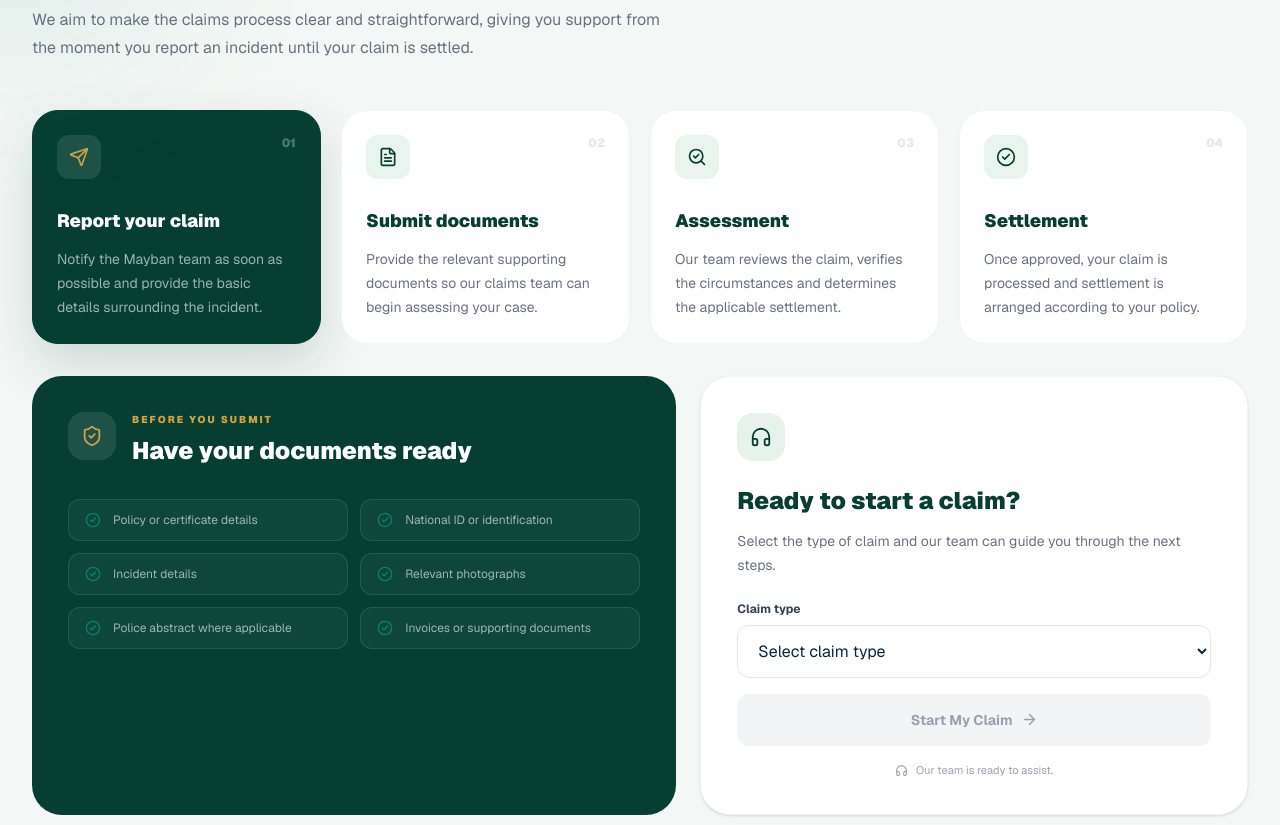
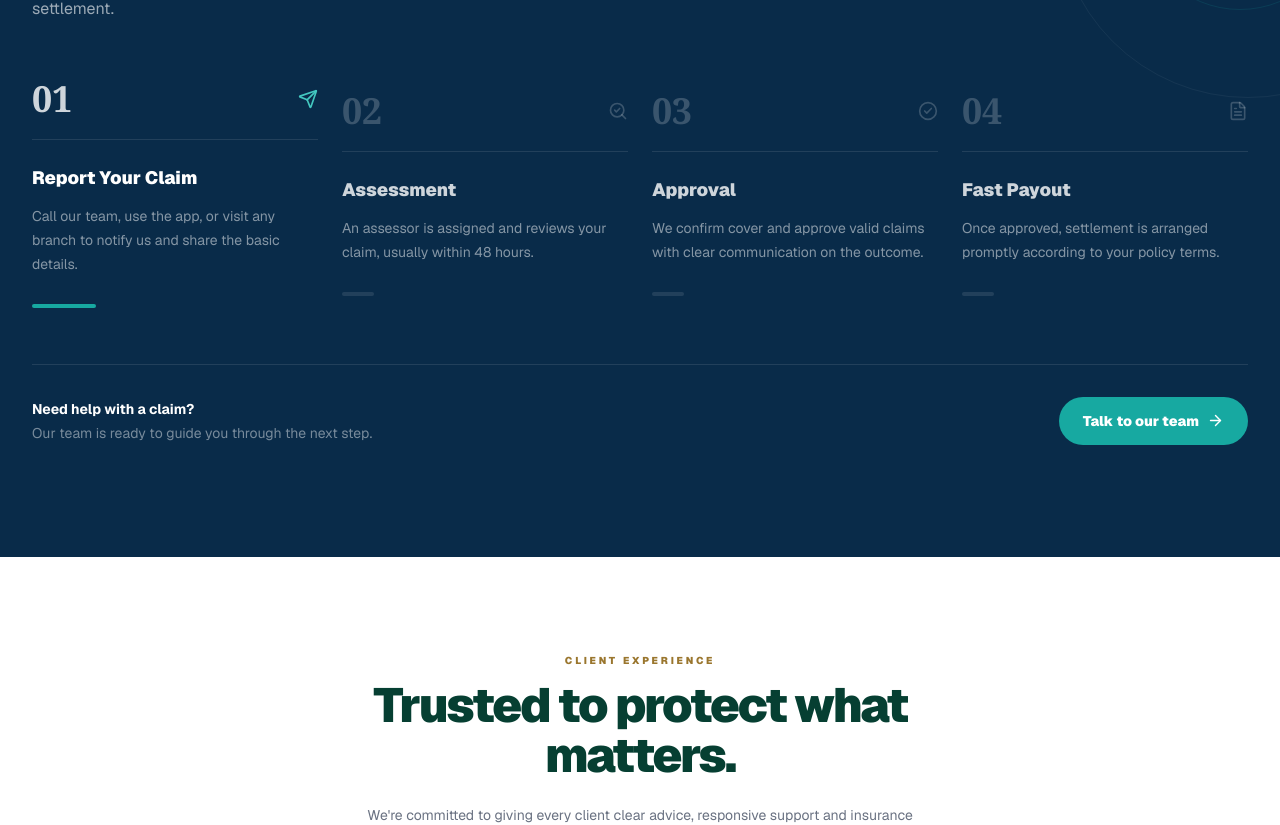
Before and after one commit to EugeneCodes254/mayban-insurance, a Next.js app: page / in a window 1280 px wide. Shown: the part 4389-5214 px from the top of the page. Built offline with nearby package versions, Linux system fonts and the light colour scheme.

Commit message:
Redesign claims section to match reference

```diff
--- a/src/components/ClaimsProcess.tsx
+++ b/src/components/ClaimsProcess.tsx
@@ -1,91 +1,59 @@
 "use client";
 
-import {
-  ArrowRight,
-  CheckCircle2,
-  FileText,
-  Headphones,
-  SearchCheck,
-  Send,
-  ShieldCheck,
-} from "lucide-react";
+import { ArrowRight, CheckCircle2, FileText, SearchCheck, Send } from "lucide-react";
 import { useState } from "react";
 
 const steps = [
   {
     number: "01",
-    title: "Report your claim",
-    description:
-      "Notify the Mayban team as soon as possible and provide the basic details surrounding the incident.",
+    title: "Report Your Claim",
+    description: "Call our team, use the app, or visit any branch to notify us and share the basic details.",
     icon: Send,
   },
   {
     number: "02",
-    title: "Submit documents",
-    description:
-      "Provide the relevant supporting documents so our claims team can begin assessing your case.",
-    icon: FileText,
+    title: "Assessment",
+    description: "An assessor is assigned and reviews your claim, usually within 48 hours.",
+    icon: SearchCheck,
   },
   {
     number: "03",
-    title: "Assessment",
-    description:
-      "Our team reviews the claim, verifies the circumstances and determines the applicable settlement.",
-    icon: SearchCheck,
+    title: "Approval",
+    description: "We confirm cover and approve valid claims with clear communication on the outcome.",
+    icon: CheckCircle2,
   },
   {
     number: "04",
-    title: "Settlement",
-    description:
-      "Once approved, your claim is processed and settlement is arranged according to your policy.",
-    icon: CheckCircle2,
+    title: "Fast Payout",
+    description: "Once approved, settlement is arranged promptly according to your policy terms.",
+    icon: FileText,
   },
-];
-
-const claimTypes = [
-  "Motor claim",
-  "Health claim",
-  "Property claim",
-  "Business claim",
-  "Life claim",
-  "Other",
 ];
 
 export function ClaimsProcess() {
   const [activeStep, setActiveStep] = useState(0);
-  const [claimType, setClaimType] = useState("");
 
   return (
-    <section
-      id="claims"
-      className="relative overflow-hidden bg-[#F3F7F5] py-20 sm:py-24"
-    >
-      <div className="pointer-events-none absolute -left-32 top-20 h-72 w-72 rounded-full bg-[#087F6E]/10 blur-[90px]" />
+    <section id="claims" className="relative overflow-hidden bg-[#092B49] py-20 text-white sm:py-24 lg:py-28">
+      <div className="pointer-events-none absolute -right-40 top-10 h-96 w-96 rounded-full border border-white/5" />
+      <div className="pointer-events-none absolute -right-16 top-32 h-52 w-52 rounded-full border border-[#17A9A1]/15" />
 
       <div className="mx-auto max-w-[1280px] px-5 sm:px-8">
-
-        {/* HEADER */}
         <div className="max-w-[760px]">
-          <p className="text-[10px] font-black uppercase tracking-[0.28em] text-[#9A762E]">
-            Claims
+          <p className="text-[10px] font-black uppercase tracking-[0.28em] text-[#43C7BF]">
+            How It Works
           </p>
 
-          <h2 className="mt-3 text-4xl font-black leading-[1.05] tracking-[-0.045em] text-[#063F32] sm:text-5xl lg:text-6xl">
-            When something goes wrong,
-            <span className="block text-[#087F6E]">
-              we're here to help.
-            </span>
+          <h2 className="mt-4 max-w-[780px] font-serif text-4xl font-bold leading-[1.05] tracking-[-0.035em] sm:text-5xl lg:text-6xl">
+            Claiming with us is refreshingly simple.
           </h2>
 
-          <p className="mt-5 max-w-[650px] text-base leading-7 text-gray-500">
-            We aim to make the claims process clear and straightforward,
-            giving you support from the moment you report an incident until
-            your claim is settled.
+          <p className="mt-6 max-w-[690px] text-base leading-7 text-white/60">
+            No hidden steps, no unnecessary delays — just four clear stages from reporting your claim to settlement.
           </p>
         </div>
 
-        {/* PROCESS */}
-        <div className="mt-12 grid gap-5 md:grid-cols-2 lg:grid-cols-4">
+        <div className="mt-14 grid gap-8 md:grid-cols-2 lg:grid-cols-4 lg:gap-6">
           {steps.map((step, index) => {
             const Icon = step.icon;
             const active = index === activeStep;
@@ -95,156 +63,39 @@ export function ClaimsProcess() {
                 key={step.number}
                 type="button"
                 onClick={() => setActiveStep(index)}
-                className={`group rounded-[26px] border p-6 text-left transition duration-300 ${
-                  active
-                    ? "border-[#063F32] bg-[#063F32] text-white shadow-[0_20px_50px_rgba(6,63,50,0.16)]"
-                    : "border-gray-100 bg-white hover:-translate-y-1 hover:shadow-lg"
-                }`}
+                className="group text-left"
               >
-                <div className="flex items-start justify-between">
-                  <div
-                    className={`flex h-11 w-11 items-center justify-center rounded-xl ${
-                      active
-                        ? "bg-white/10 text-[#C9A24A]"
-                        : "bg-[#EAF4EF] text-[#063F32]"
-                    }`}
-                  >
-                    <Icon size={20} />
-                  </div>
-
-                  <span
-                    className={`text-xs font-black ${
-                      active ? "text-white/30" : "text-gray-200"
-                    }`}
-                  >
+                <div className="flex items-center justify-between border-b border-white/10 pb-5">
+                  <span className={`font-serif text-4xl font-bold transition ${active ? "text-white/80" : "text-white/20 group-hover:text-white/40"}`}>
                     {step.number}
                   </span>
+                  <Icon size={20} className={active ? "text-[#43C7BF]" : "text-white/20 group-hover:text-[#43C7BF]"} />
                 </div>
 
-                <h3
-                  className={`mt-7 text-lg font-black ${
-                    active ? "text-white" : "text-[#063F32]"
-                  }`}
-                >
+                <h3 className={`mt-6 text-lg font-black transition ${active ? "text-white" : "text-white/80"}`}>
                   {step.title}
                 </h3>
 
-                <p
-                  className={`mt-3 text-sm leading-6 ${
-                    active ? "text-white/60" : "text-gray-500"
-                  }`}
-                >
+                <p className="mt-3 text-sm leading-6 text-white/50">
                   {step.description}
                 </p>
+
+                <div className={`mt-7 h-1 rounded-full transition-all duration-300 ${active ? "w-16 bg-[#17A9A1]" : "w-8 bg-white/10 group-hover:w-12 group-hover:bg-[#17A9A1]/60"}`} />
               </button>
             );
           })}
         </div>
 
-        {/* BOTTOM PANEL */}
-        <div className="mt-8 grid gap-6 lg:grid-cols-[1fr_0.85fr]">
-
-          {/* DOCUMENTS */}
-          <div className="rounded-[30px] bg-[#063F32] p-7 text-white sm:p-9">
-            <div className="flex items-start gap-4">
-              <div className="flex h-12 w-12 shrink-0 items-center justify-center rounded-2xl bg-white/10">
-                <ShieldCheck
-                  size={22}
-                  className="text-[#C9A24A]"
-                />
-              </div>
-
-              <div>
-                <p className="text-[10px] font-black uppercase tracking-[0.2em] text-[#d6a23c]">
-                  Before you submit
-                </p>
-
-                <h3 className="mt-2 text-2xl font-black">
-                  Have your documents ready
-                </h3>
-              </div>
-            </div>
-
-            <div className="mt-8 grid gap-3 sm:grid-cols-2">
-              {[
-                "Policy or certificate details",
-                "National ID or identification",
-                "Incident details",
-                "Relevant photographs",
-                "Police abstract where applicable",
-                "Invoices or supporting documents",
-              ].map((item) => (
-                <div
-                  key={item}
-                  className="flex items-center gap-3 rounded-xl border border-white/10 bg-white/[0.04] px-4 py-3"
-                >
-                  <CheckCircle2
-                    size={16}
-                    className="shrink-0 text-[#087F6E]"
-                  />
-
-                  <span className="text-xs text-white/60">
-                    {item}
-                  </span>
-                </div>
-              ))}
-            </div>
+        <div className="mt-14 flex flex-col gap-5 border-t border-white/10 pt-8 sm:flex-row sm:items-center sm:justify-between">
+          <div>
+            <p className="text-sm font-bold">Need help with a claim?</p>
+            <p className="mt-1 text-sm text-white/45">Our team is ready to guide you through the next step.</p>
           </div>
 
-          {/* START CLAIM */}
-          <div className="rounded-[30px] border border-gray-100 bg-white p-7 shadow-sm sm:p-9">
-            <div className="flex h-12 w-12 items-center justify-center rounded-2xl bg-[#E7F2EC] text-[#063F32]">
-              <Headphones size={22} />
-            </div>
-
-            <h3 className="mt-6 text-2xl font-black text-[#063F32]">
-              Ready to start a claim?
-            </h3>
-
-            <p className="mt-3 text-sm leading-6 text-gray-500">
-              Select the type of claim and our team can guide you through
-              the next steps.
-            </p>
-
-            <label
-              htmlFor="claim-type"
-              className="mt-6 block text-xs font-bold text-gray-700"
-            >
-              Claim type
-            </label>
-
-            <select
-              id="claim-type"
-              value={claimType}
-              onChange={(e) => setClaimType(e.target.value)}
-              className="mt-2 w-full rounded-xl border border-gray-200 px-4 py-3.5 text-sm outline-none focus:border-[#063F32] focus:ring-2 focus:ring-[#063F32]/10"
-            >
-              <option value="">Select claim type</option>
-
-              {claimTypes.map((type) => (
-                <option key={type} value={type}>
-                  {type}
-                </option>
-              ))}
-            </select>
-
-            <a
-              href="#contact"
-              className={`mt-4 flex items-center justify-center gap-2 rounded-xl px-6 py-4 text-sm font-bold transition ${
-                claimType
-                  ? "bg-[#063F32] text-white hover:bg-[#042D24]"
-                  : "pointer-events-none bg-gray-100 text-gray-400"
-              }`}
-            >
-              Start My Claim
-              <ArrowRight size={17} />
-            </a>
-
-            <p className="mt-4 flex items-center justify-center gap-2 text-center text-[11px] text-gray-400">
-              <Headphones size={13} />
-              Our team is ready to assist.
-            </p>
-          </div>
+          <a href="#contact" className="inline-flex items-center gap-2 self-start rounded-full bg-[#17A9A1] px-6 py-3.5 text-sm font-black text-white transition hover:-translate-y-0.5 hover:bg-[#20b7ae]">
+            Talk to our team
+            <ArrowRight size={17} />
+          </a>
         </div>
       </div>
     </section>
```
